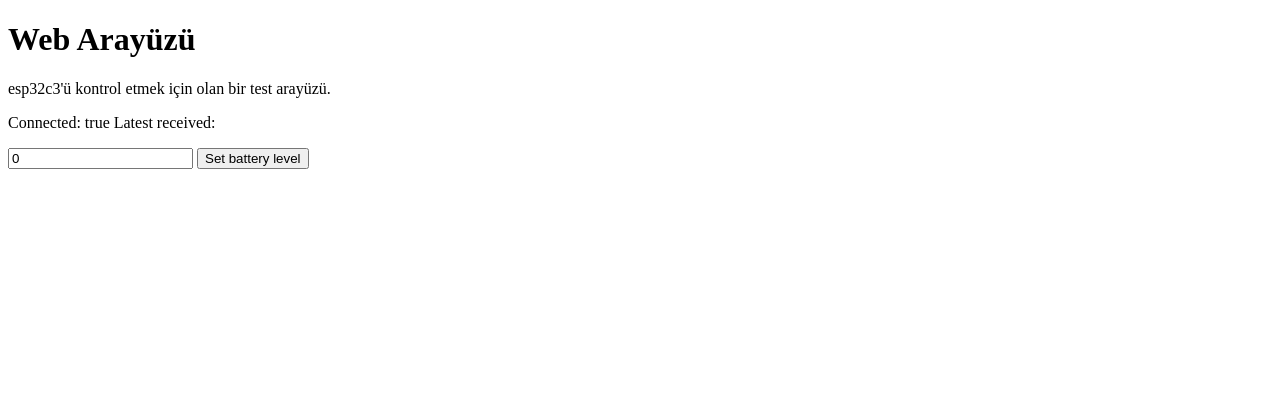
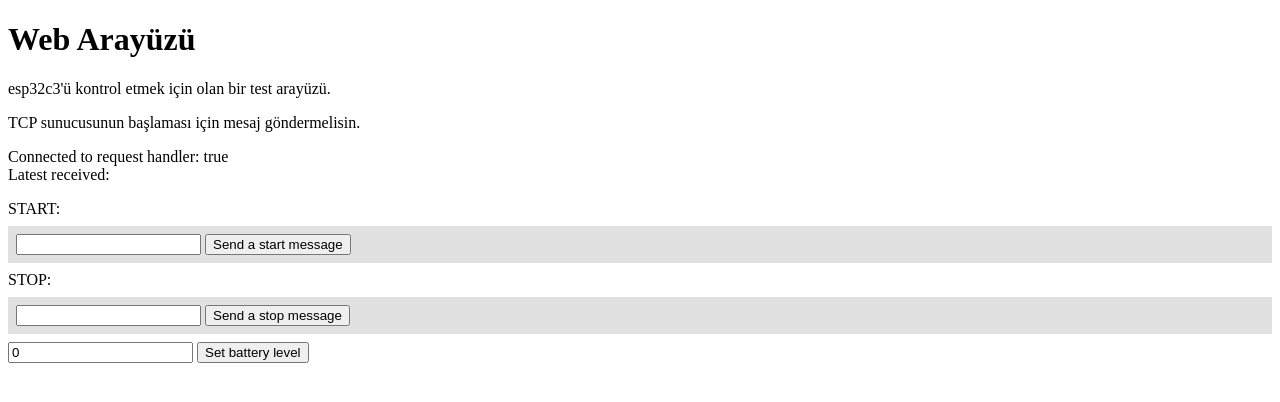
Before and after one commit to Notenlish/bls-therapy-device, a SvelteKit app in the folder frontend/: page / in a window 1280 px wide. Shown: the top 402 px of the page. Built offline with nearby package versions, Linux system fonts and the light colour scheme.

Commit message:
its a me, mario!!

```diff
--- /dev/null
+++ b/frontend/src/lib/server/socket-server.ts
@@ -0,0 +1,73 @@
+// socket-server.ts
+
+import * as net from "net"
+import { writable } from 'svelte/store'; // Optional, for real-time status
+
+const HOST = '0.0.0.0'
+const PORT = 8290
+
+// the svelte server.ts file will push new messages that will be sent to connected devices.
+// message is just a simple string.
+export const messageQueue: string[] = [];
+
+const clients = new Set<net.Socket>();
+
+const server = net.createServer((sock) => {
+    console.log("Client connected:", sock.remoteAddress);
+
+    clients.add(sock);
+
+    sock.on("data", (data) => {
+        console.log("Received:", data.toString());
+    });
+
+    sock.on("close", () => {
+        clients.delete(sock);
+        console.log("Client disconnected");
+    });
+
+    sock.on("error", () => {
+        clients.delete(sock);
+    });
+});
+
+server.listen(PORT, HOST, () => {
+    console.log(`TCP server listening on ${HOST}:${PORT}`);
+});
+
+// Message Push Logic
+setInterval(() => {
+    if (clients.size === 0) return;
+
+    let msg;
+    if (messageQueue.length === 0) {
+        // if no message exists, check back in 200ms.
+        setTimeout(() => {
+            // msg still doesnt exist, send a HRBT(heartbeat)
+            if (messageQueue.length === 0) {
+                msg = "HRBT"
+            } else {
+                return;
+            }
+        }, 200)
+    } else {
+        msg = messageQueue.shift();
+        console.log(`I WILL BE SENDING THIS MESSAGE "${msg}"`)
+    }
+    if (!msg) return;
+
+    for (const client of clients) {
+        if (!client.destroyed) {
+            client.write(msg + "\n");
+        }
+    }
+}, 10);
+
+// Shutdown
+process.on("SIGINT", () => {
+    console.log("Shutting down...");
+    for (const client of clients) {
+        client.destroy();
+    }
+    server.close(() => process.exit(0));
+});
--- a/frontend/src/routes/+page.svelte
+++ b/frontend/src/routes/+page.svelte
@@ -2,23 +2,25 @@
   let connected = $state(false);
   let latestReceived = $state("");
   let powerLevelToSet = $state(0);
+  let messageToSend = $state("");
 
   import { onMount } from "svelte";
 
-  const sendReq = async (cmd_name:string, payload: string = "") => {
-    const message = `${cmd_name} ${payload}`;
-    const res = await fetch("/api/send-message", {"method":"POST", "body": JSON.stringify({"message":message})});
+  const sendRequest = async (cmd_name: string, payload: string = "") => {
+    const res = await fetch("/api/send-request", {
+      method: "POST",
+      body: JSON.stringify({ command_name: cmd_name, payload: payload }),
+    });
     if (res.ok) {
       latestReceived = await res.json();
     }
-  }
-
+  };
 
   // only runs in client side
   onMount(() => {
     const intervalId = setInterval(async () => {
       if (!connected) {
-        const res = await fetch("/api/connect", { "method": "GET" });
+        const res = await fetch("/api/connect", { method: "GET" });
         if (res.ok) {
           connected = (await res.json()).connected || false;
         }
@@ -30,12 +32,48 @@
 
 <h1>Web Arayüzü</h1>
 <p>esp32c3'ü kontrol etmek için olan bir test arayüzü.</p>
+<p>TCP sunucusunun başlaması için mesaj göndermelisin.</p>
 
 <p>
-  Connected: {connected}
+  Connected to request handler: {connected}
+  <br />
   Latest received: {latestReceived}
 </p>
 
-<form action="/api/" method="post"></form>
-<input type="number" bind:value={powerLevelToSet}>
-<button onclick={() => {sendReq("SETP", powerLevelToSet.toString())}}> Set battery level</button>
+START:
+<form
+  onsubmit={async (e) => {
+    await sendRequest("STRT", messageToSend);
+  }}
+>
+  <input type="text" bind:value={messageToSend} />
+  <button type="submit">Send a start message</button>
+</form>
+
+STOP:
+<form
+  onsubmit={async (e) => {
+    await sendRequest("STOP", messageToSend);
+  }}
+>
+  <input type="text" bind:value={messageToSend} />
+  <button type="submit">Send a stop message</button>
+</form>
+
+
+<input type="number" bind:value={powerLevelToSet} />
+<button
+  onclick={() => {
+    sendRequest("SETP", powerLevelToSet.toString());
+  }}
+>
+  Set battery level</button
+>
+
+<style>
+  form {
+    padding: 0.5rem;
+    margin-block: 0.5rem;
+    background-color: rgb(225, 225, 225);
+  }
+</style>
--- a/frontend/src/routes/api/send-req/+server.ts
+++ /dev/null
@@ -1,10 +0,0 @@
-import { error } from '@sveltejs/kit';
-
-export const POST = async ({request}) => {
-    const data = await request.json()
-    const msg = data.msg;
-
-
-
-    return new Response(JSON.stringify({ "connected": "true" }), { "status": 200 });
-};
--- /dev/null
+++ b/frontend/src/routes/api/send-request/+server.ts
@@ -0,0 +1,16 @@
+// server.ts (handle requests here)
+
+import { error } from '@sveltejs/kit';
+import { type RequestHandler } from '@sveltejs/kit';
+import { messageQueue } from '$lib/server/socket-server';
+
+export type CommandType = "OPEN" | "HRBT" | "SETP" | "GETB" | "CLOS" | "STRT" | "STOP"
+
+export const POST: RequestHandler = async ({ request }) => {
+    const data: { command_name: string, payload: string } = await request.json()
+    const message = `${data.command_name} ${data.payload}\n`;
+
+    messageQueue.push(message)
+
+    return new Response(JSON.stringify({ "message": `Successfully added message "${message}" to be sent to the esp32.` }), { "status": 200 });
+};
```
Also changed, not shown: frontend/src/lib/server/esp32.ts (deleted, +0 -24 lines), 2 other files (tests, documents, lock files or other folders).
